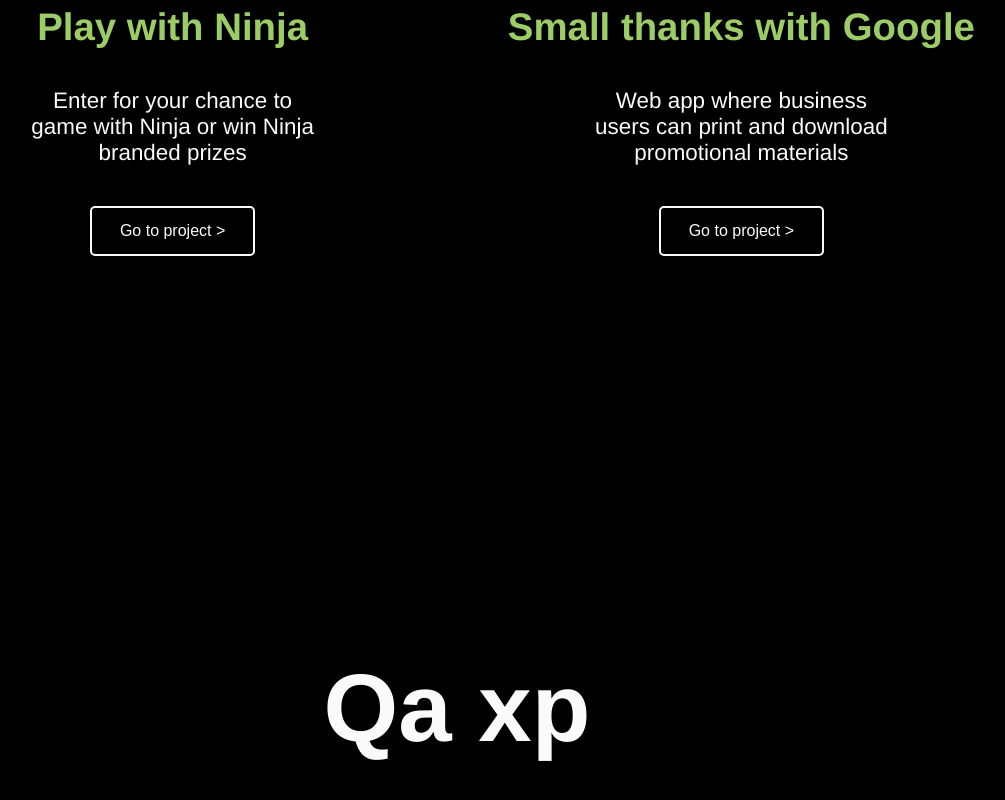
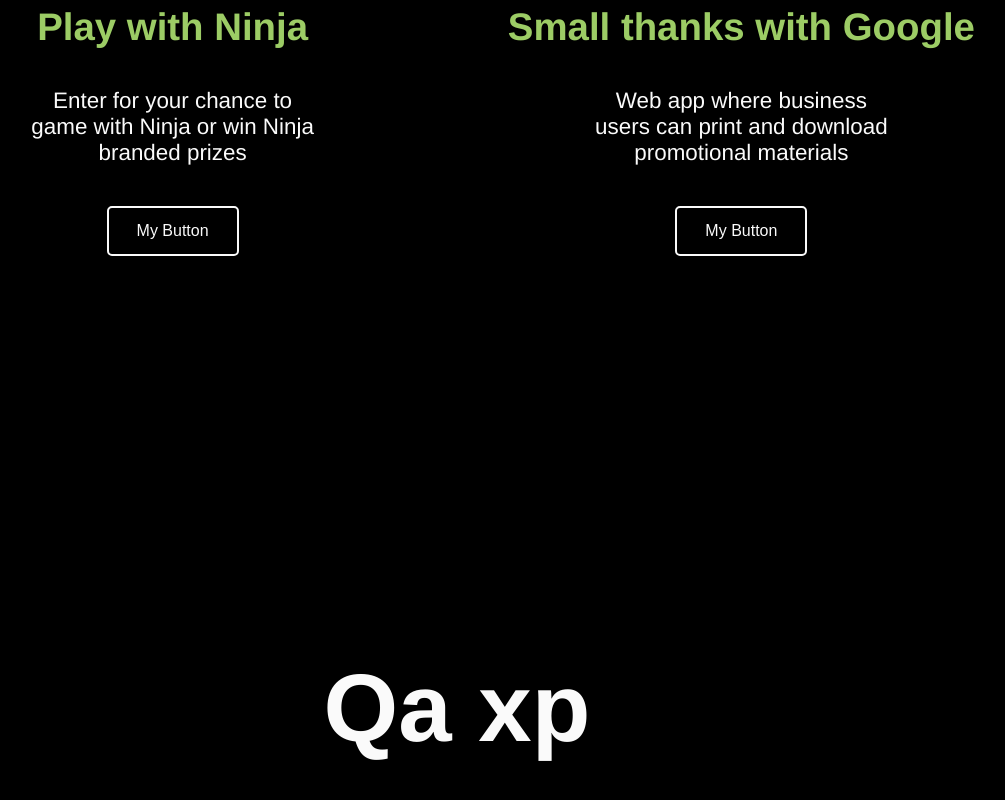
Before and after one commit to more-coffee-more-code/about-anthony, a Vue app: page / in a window 1280 px wide. Shown: the part 1835-2635 px from the top of the page, without its empty margins (183-1188 px from the left). Built offline with nearby package versions, Linux system fonts and the light colour scheme.

Commit message:
moved button styles into button component

```diff
--- a/src/components/button-outlined.vue
+++ b/src/components/button-outlined.vue
@@ -1,15 +1,32 @@
 <template>
-  <button class="button-outlined">
-    Go to project >
-  </button>
+  <!-- <a href="url">
+    <button class="button-outlined">
+      Go to project >
+    </button>
+  </a> -->
+  <a href="http://google.com" target="_blank">
+    <button class="button-outlined">My Button</button>
+  </a>
 </template>
 <script>
 export default {
-  name: 'button-outlined'
+  name: 'button-outlined',
+  props: [
+    'url'
+  ]
 }
 </script>
 <style lang="scss">
+
+@import '../assets/global-styles.scss';
 .button-outlined {
-
+  border: 2px solid $color-material-white;
+      background-color: black;
+      color: $color-material-white;
+      padding: 14px 28px;
+      font-size: 16px;
+      cursor: pointer;
+      border-radius: 5px;
+      margin: 2.5rem auto 0;
 }
 </style>
--- a/src/components/section-experience-dev.vue
+++ b/src/components/section-experience-dev.vue
@@ -71,16 +71,6 @@
     &__experience {
       margin: 0 auto;
     }
-    &__button {
-      border: 2px solid $color-material-white;
-      background-color: black;
-      color: $color-material-white;
-      padding: 14px 28px;
-      font-size: 16px;
-      cursor: pointer;
-      border-radius: 5px;
-      margin: 2.5rem auto 0;
-    }
   }
 }
 </style>
```
